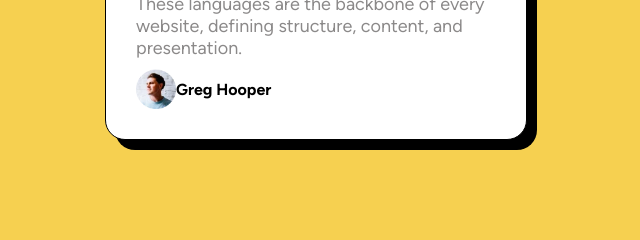
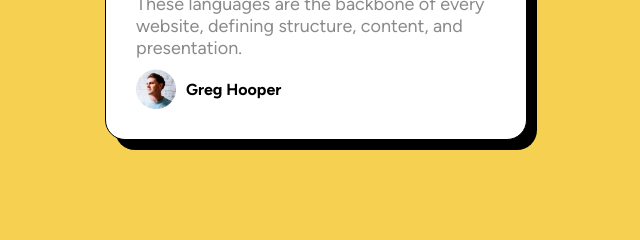
Before and after one commit to kaiketorres/Projeto-blog-card, a plain HTML site: page index.html in a window 1280 px wide. Shown: the part 537-777 px from the top of the page, 324-964 px from the left. Drawn offline with Linux system fonts and the light colour scheme.

Commit message:
greg hooper
dei so um espaço entre a foto e o nome greg hooper

```diff
--- a/style.css
+++ b/style.css
@@ -81,6 +81,7 @@ h1{
 }
 
 .pq{
+    padding: 0px 0px 0px 10px;
     font-family: 'f2';
     font-weight: bold;
 }
```
